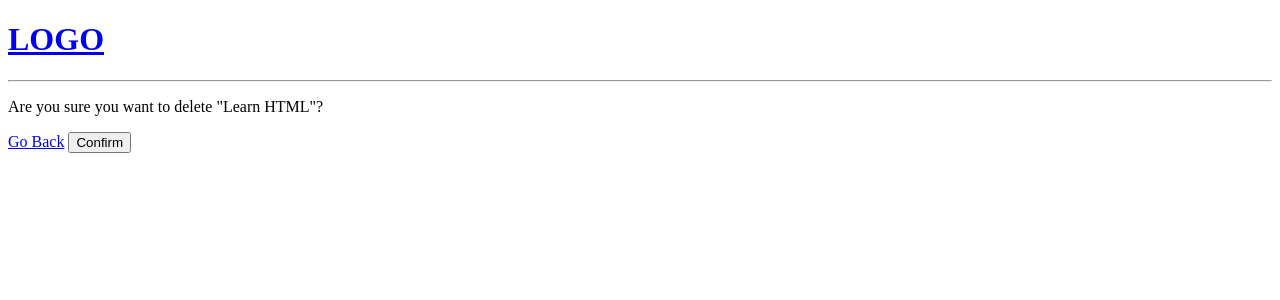
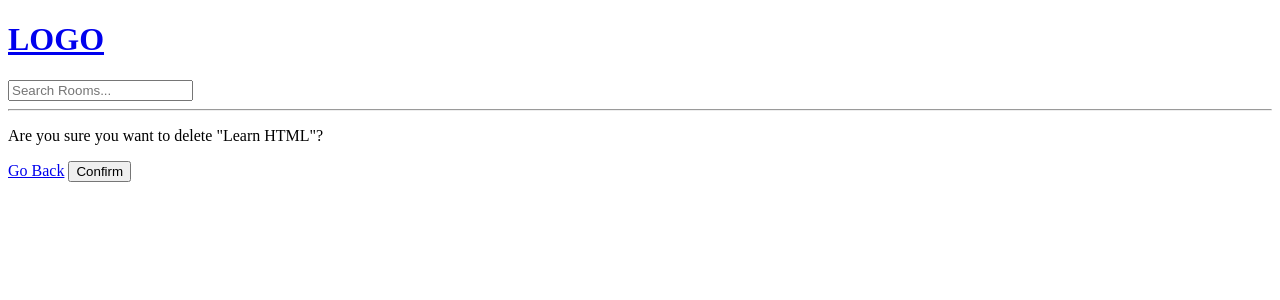
Before and after one commit to SahinS9/studybud, a Django app: page /delete-room/4 in a window 1280 px wide. Shown: the top 300 px of the page. Run offline with Django 3.2, Linux system fonts and the light colour scheme; data comes from the database, SQL or seed files in the repository.

Commit message:
search, room_count added

```diff
--- a/base/templates/base/home.html
+++ b/base/templates/base/home.html
@@ -20,7 +20,7 @@
 
         <div>
             <!-- in order to get all topics when open a home page -->
-            <a href = "{% url 'home' %}" >All</a>
+            <a href = "{% url 'home' %}">All</a>
         </div>
 
 
@@ -34,6 +34,7 @@
         {% endfor %}
     </div>
 <div>
+    <h5>{{room_count}} rooms available</h5>
     <a href = '{% url "create-room" %}'>Create Room</a>
 
     <div>
--- a/base/views.py
+++ b/base/views.py
@@ -1,4 +1,8 @@
 from django.shortcuts import render, redirect
+
+#it is for search - So person name, room name, topic name can be searched
+from django.db.models import Q
+
 from django.http import HttpResponse
 from .models import Room, Topic
 from .forms import RoomForm
@@ -17,16 +21,23 @@ def home(request):
 
         # with the foreign key connection we go to the topic model and filter name
         # if icontains has filter value it ll use, not - then no
-    rooms = Room.objects.filter(topic__name__icontains = q)
+        # Q is for the searching by 3 different values
+    rooms = Room.objects.filter(
+        Q(topic__name__icontains = q) |
+        Q(name__icontains = q) |
+        Q(description__icontains = q)
+                                )
 
     # rooms = Room.objects.all()
 
     #need to change topics for most viewed or smth
     topics= Topic.objects.all()
 
+    #this works faster than python len
+    room_count = rooms.count()
 
 
-    context = {'rooms':rooms, 'topics':topics}
+    context = {'rooms':rooms, 'topics':topics, "room_count": room_count}
     return render(request, 'base/home.html', context)
 
 def room (request,pk):
--- a/templates/navbar.html
+++ b/templates/navbar.html
@@ -8,6 +8,12 @@
     <a href = "/">
         <h1>LOGO</h1>
     </a>
+
+    <form method = "GET" action = "{% url 'home'%}">
+        <input type = "text" name = "q" placeholder="Search Rooms..."/>
+
+    </form>
+
     <hr> <!-- line at the end-->
 </body>
 </html>
```
